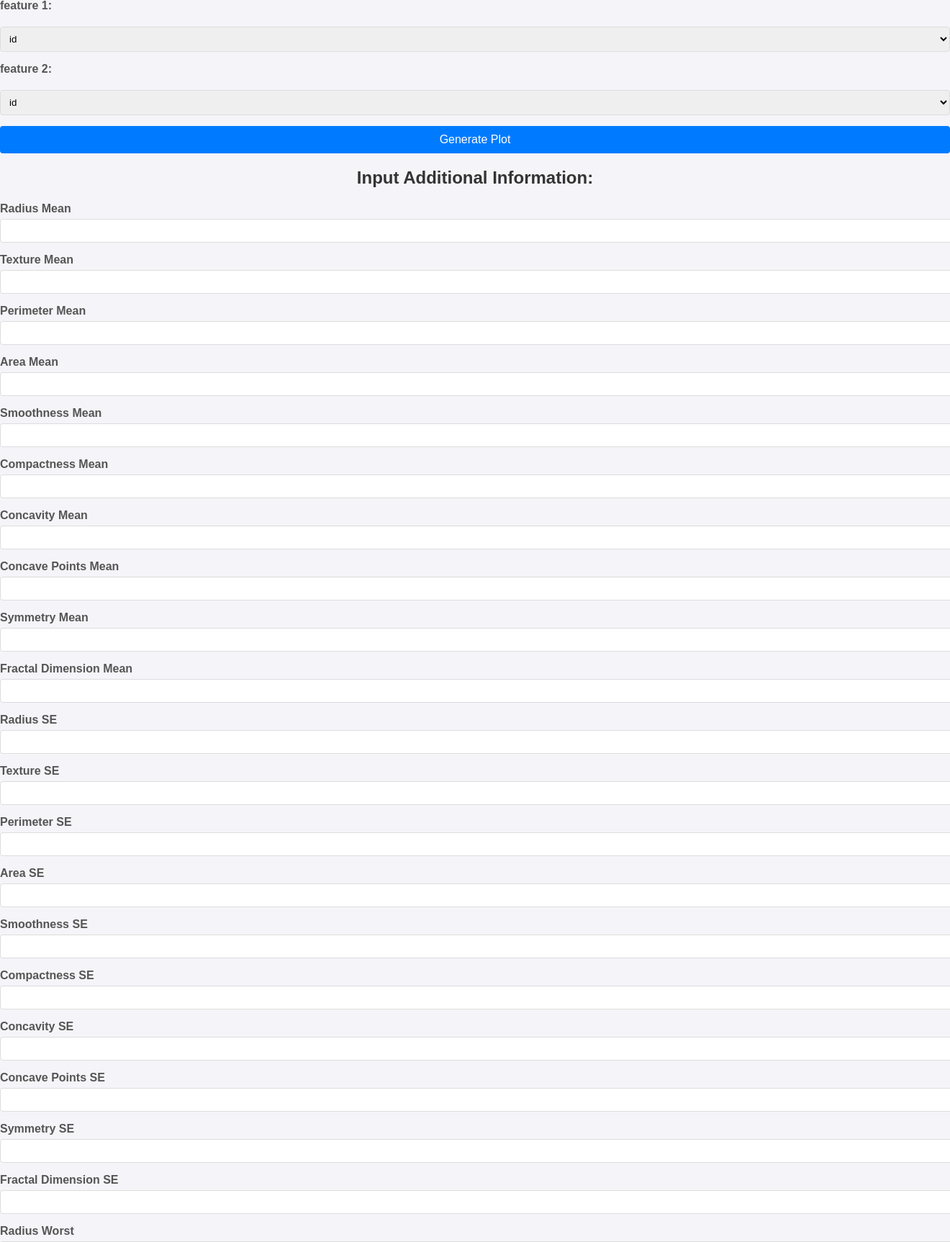
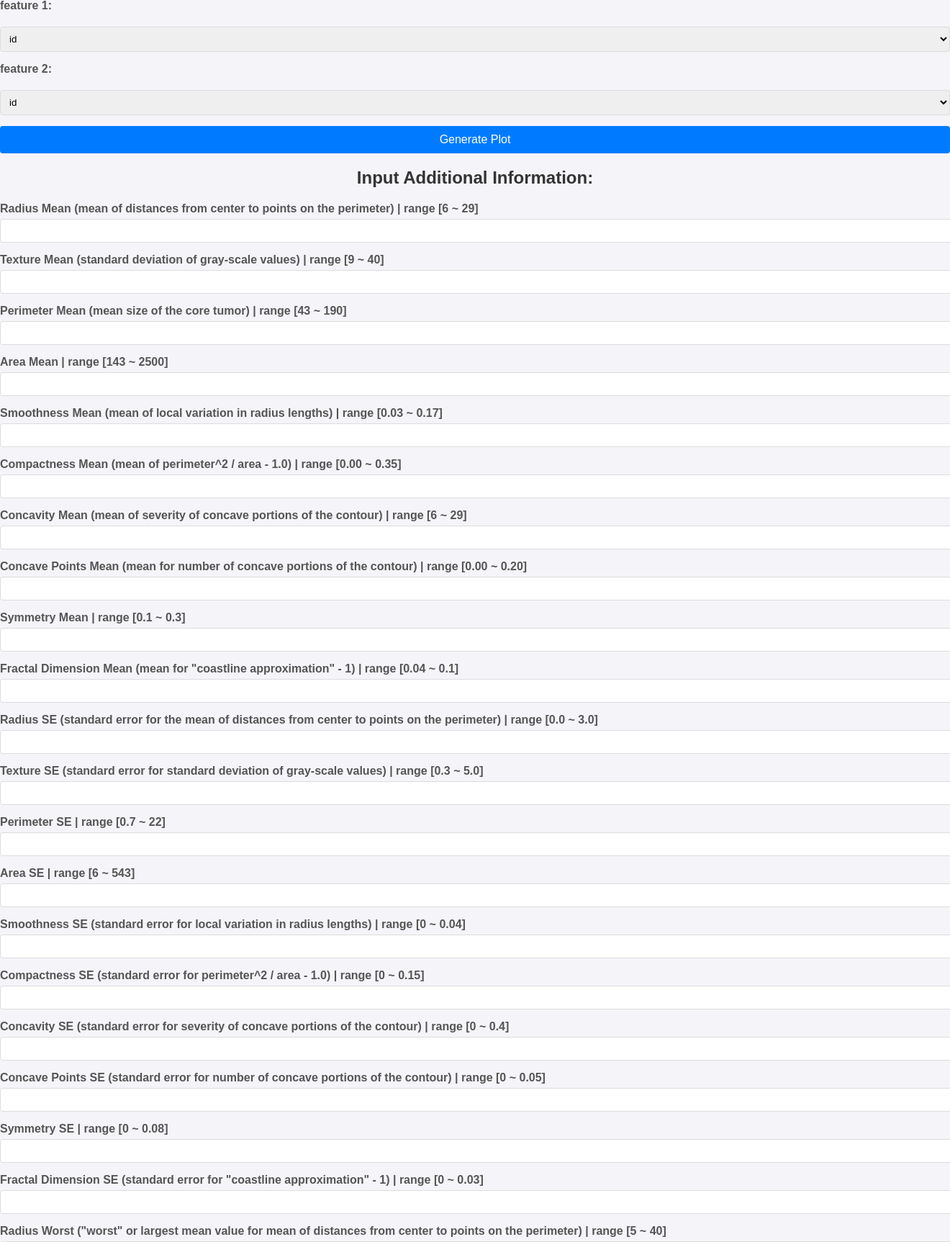
Before and after one commit to digitaldna01/CASCS506-FinalProject, a Flask app: page / in a window 1320 px wide; the page is wider, and only the part inside the window is pictured. Shown: the part 167-1892 px from the top of that part at 72% size. Run offline with Flask 3, Linux system fonts and the light colour scheme.

Commit message:
make template prettier

```diff
--- a/app.py
+++ b/app.py
@@ -4,10 +4,9 @@ import pandas as pd
 import matplotlib.pyplot as plt
 import io
 from sklearn.preprocessing import StandardScaler, LabelEncoder
-from train_and_predict import svm_scratch, xgboost_scratch, svm_package
+from train_and_predict import svm_scratch, xgboost_scratch, svm_package, xgboost_package
 
 app = Flask(__name__)
-
 
 df = pd.read_csv("./data/breast_cancer.csv")  # Replace with your dataset path data/breast_cancer.csv
 features = list(df.columns[:1]) + list(df.columns[2:])
@@ -128,9 +127,9 @@ def predict_user():
     elif model == "svm-model":
         y_pred = svm_package(df, user_df)
         print("svm-model")
-    # elif model == "xgboost-model":
-    #     y_pred = xgboost_package(df, user_df)
-    #     print("xgboost-model")
+    elif model == "xgboost-model":
+        y_pred = xgboost_package(df, user_df)
+        print("xgboost-model")
 
     print(y_pred)
     prediction = ""
--- a/templates/index.html
+++ b/templates/index.html
@@ -32,123 +32,123 @@
     <h2>Input Additional Information:</h2>
     <form id="add">
         <div class="form-group">
-            <label for="rad_mean">Radius Mean</label>
+            <label for="rad_mean">Radius Mean (mean of distances from center to points on the perimeter) | range [6 ~ 29] </label>
             <input type="text" class="form-control" id="rad_mean" name="rad_mean" required>
         </div>
         <div class="form-group">
-            <label for="text_mean">Texture Mean</label>
+            <label for="text_mean">Texture Mean (standard deviation of gray-scale values) | range [9 ~ 40] </label>
             <input type="text" class="form-control" id="text_mean" name="text_mean" required>
         </div>
         <div class="form-group">
-            <label for="per_mean">Perimeter Mean</label>
+            <label for="per_mean">Perimeter Mean (mean size of the core tumor) | range [43 ~ 190] </label>
             <input type="text" class="form-control" id="per_mean" name="per_mean" required>
         </div>
         <div class="form-group">
-            <label for="area_mean">Area Mean</label>
+            <label for="area_mean">Area Mean | range [143 ~ 2500]</label>
             <input type="text" class="form-control" id="area_mean" name="area_mean" required>
         </div>
         <div class="form-group">
-            <label for="smooth_mean">Smoothness Mean</label>
+            <label for="smooth_mean">Smoothness Mean (mean of local variation in radius lengths) | range [0.03 ~ 0.17]</label>
             <input type="text" class="form-control" id="smooth_mean" name="smooth_mean" required>
         </div>
         <div class="form-group">
-            <label for="comp_mean">Compactness Mean</label>
+            <label for="comp_mean">Compactness Mean (mean of perimeter^2 / area - 1.0) | range [0.00 ~ 0.35]</label>
             <input type="text" class="form-control" id="comp_mean" name="comp_mean" required>
         </div>
         <div class="form-group">
-            <label for="conc_mean">Concavity Mean</label>
+            <label for="conc_mean">Concavity Mean (mean of severity of concave portions of the contour) | range [6 ~ 29]</label>
             <input type="text" class="form-control" id="conc_mean" name="conc_mean" required>
         </div>
         <div class="form-group">
-            <label for="concave points_mean">Concave Points Mean</label>
+            <label for="concave points_mean">Concave Points Mean (mean for number of concave portions of the contour) | range [0.00 ~ 0.20] </label>
             <input type="text" class="form-control" id="concave points_mean" name="concave points_mean" required>
         </div>
         <div class="form-group">
-            <label for="sym_mean">Symmetry Mean</label>
+            <label for="sym_mean">Symmetry Mean | range [0.1 ~ 0.3]</label>
             <input type="text" class="form-control" id="sym_mean" name="sym_mean" required>
         </div>
         <div class="form-group">
-            <label for="frac_dim_mean">Fractal Dimension Mean</label>
+            <label for="frac_dim_mean">Fractal Dimension Mean (mean for "coastline approximation" - 1) | range [0.04 ~ 0.1]</label>
             <input type="text" class="form-control" id="frac_dim_mean" name="frac_dim_mean" required>
         </div>
         <div class="form-group">
-            <label for="rad_se">Radius SE</label>
+            <label for="rad_se">Radius SE (standard error for the mean of distances from center to points on the perimeter) | range [0.0 ~ 3.0]</label>
             <input type="text" class="form-control" id="rad_se" name="rad_se" required>
         </div>
         <div class="form-group">
-            <label for="text_se">Texture SE</label>
+            <label for="text_se">Texture SE (standard error for standard deviation of gray-scale values) | range [0.3 ~ 5.0]</label>
             <input type="text" class="form-control" id="text_se" name="text_se" required>
         </div>
         <div class="form-group">
-            <label for="per_se">Perimeter SE</label>
+            <label for="per_se">Perimeter SE | range [0.7 ~ 22]</label>
             <input type="text" class="form-control" id="per_se" name="per_se" required>
         </div>
         <div class="form-group">
-            <label for="area_se">Area SE</label>
+            <label for="area_se">Area SE | range [6 ~ 543]</label>
             <input type="text" class="form-control" id="area_se" name="area_se" required>
         </div>
         <div class="form-group">
-            <label for="smooth_se">Smoothness SE</label>
+            <label for="smooth_se">Smoothness SE (standard error for local variation in radius lengths) | range [0 ~ 0.04]</label>
             <input type="text" class="form-control" id="smooth_se" name="smooth_se" required>
         </div>
         <div class="form-group">
-            <label for="comp_se">Compactness SE</label>
+            <label for="comp_se">Compactness SE (standard error for perimeter^2 / area - 1.0) | range [0 ~ 0.15]</label>
             <input type="text" class="form-control" id="comp_se" name="comp_se" required>
         </div>
         <div class="form-group">
-            <label for="conc_se">Concavity SE</label>
+            <label for="conc_se">Concavity SE (standard error for severity of concave portions of the contour) | range [0 ~ 0.4]</label>
             <input type="text" class="form-control" id="conc_se" name="conc_se" required>
         </div>
         <div class="form-group">
-            <label for="concave points_se">Concave Points SE</label>
+            <label for="concave points_se">Concave Points SE (standard error for number of concave portions of the contour) | range [0 ~ 0.05]</label>
             <input type="text" class="form-control" id="concave points_se" name="concave points_se" required>
         </div>
         <div class="form-group">
-            <label for="sym_se">Symmetry SE</label>
+            <label for="sym_se">Symmetry SE | range [0 ~ 0.08]</label>
             <input type="text" class="form-control" id="sym_se" name="sym_se" required>
         </div>
         <div class="form-group">
-            <label for="frac_dim_se">Fractal Dimension SE</label>
+            <label for="frac_dim_se">Fractal Dimension SE (standard error for "coastline approximation" - 1) | range [0 ~ 0.03]</label>
             <input type="text" class="form-control" id="frac_dim_se" name="frac_dim_se" required>
         </div>
         <div class="form-group">
-            <label for="rad_worst">Radius Worst</label>
+            <label for="rad_worst">Radius Worst ("worst" or largest mean value for mean of distances from center to points on the perimeter) | range [5 ~ 40]</label>
             <input type="text" class="form-control" id="rad_worst" name="rad_worst" required>
         </div>
         <div class="form-group">
-            <label for="text_worst">Texture Worst</label>
+            <label for="text_worst">Texture Worst ("worst" or largest mean value for standard deviation of gray-scale values) | range [10 ~ 50]</label>
             <input type="text" class="form-control" id="text_worst" name="text_worst" required>
         </div>
         <div class="form-group">
-            <label for="per_worst">Perimeter Worst</label>
+            <label for="per_worst">Perimeter Worst | range [50 ~ 250]</label>
             <input type="text" class="form-control" id="per_worst" name="per_worst" required>
         </div>
         <div class="form-group">
-            <label for="area_worst">Area Worst</label>
+            <label for="area_worst">Area Worst | range [185 ~ 4300]</label>
             <input type="text" class="form-control" id="area_worst" name="area_worst" required>
         </div>
         <div class="form-group">
-            <label for="smooth_worst">Smoothness Worst</label>
+            <label for="smooth_worst">Smoothness Worst ("worst" or largest mean value for local variation in radius lengths) | range [0.05 ~ 0.25]</label>
             <input type="text" class="form-control" id="smooth_worst" name="smooth_worst" required>
         </div>
         <div class="form-group">
-            <label for="comp_worst">Compactness Worst</label>
+            <label for="comp_worst">Compactness Worst ("worst" or largest mean value for perimeter^2 / area - 1.0) | range [0 ~ 1]</label>
             <input type="text" class="form-control" id="comp_worst" name="comp_worst" required>
         </div>
         <div class="form-group">
-            <label for="conc_worst">Concavity Worst</label>
+            <label for="conc_worst">Concavity Worst ("worst" or largest mean value for severity of concave portions of the contour) | range [0 ~ 1.25]</label>
             <input type="text" class="form-control" id="conc_worst" name="conc_worst" required>
         </div>
         <div class="form-group">
-            <label for="concave points_worst">Concave Points Worst</label>
+            <label for="concave points_worst">Concave Points Worst ("worst" or largest mean value for number of concave portions of the contour) | range [0 ~ 0.3]</label>
             <input type="text" class="form-control" id="concave points_worst" name="concave points_worst" required>
         </div>
         <div class="form-group">
-            <label for="sym_worst">Symmetry Worst</label>
+            <label for="sym_worst">Symmetry Worst | range [0.15 ~ 0.7]</label>
             <input type="text" class="form-control" id="sym_worst" name="sym_worst" required>
         </div>
         <div class="form-group">
-            <label for="frac_dim_worst">Fractal Dimension Worst</label>
+            <label for="frac_dim_worst">Fractal Dimension Worst ("worst" or largest mean value for "coastline approximation" - 1) | range [0.05 ~ 0.2]</label>
             <input type="text" class="form-control" id="frac_dim_worst" name="frac_dim_worst" required>
         </div>
         <button type="submit">Add my info!</button>
```
Also changed, not shown: svm_scratch.py (added, +53 -0 lines), train_and_predict.py (+15 -13 lines), 1 other file.
